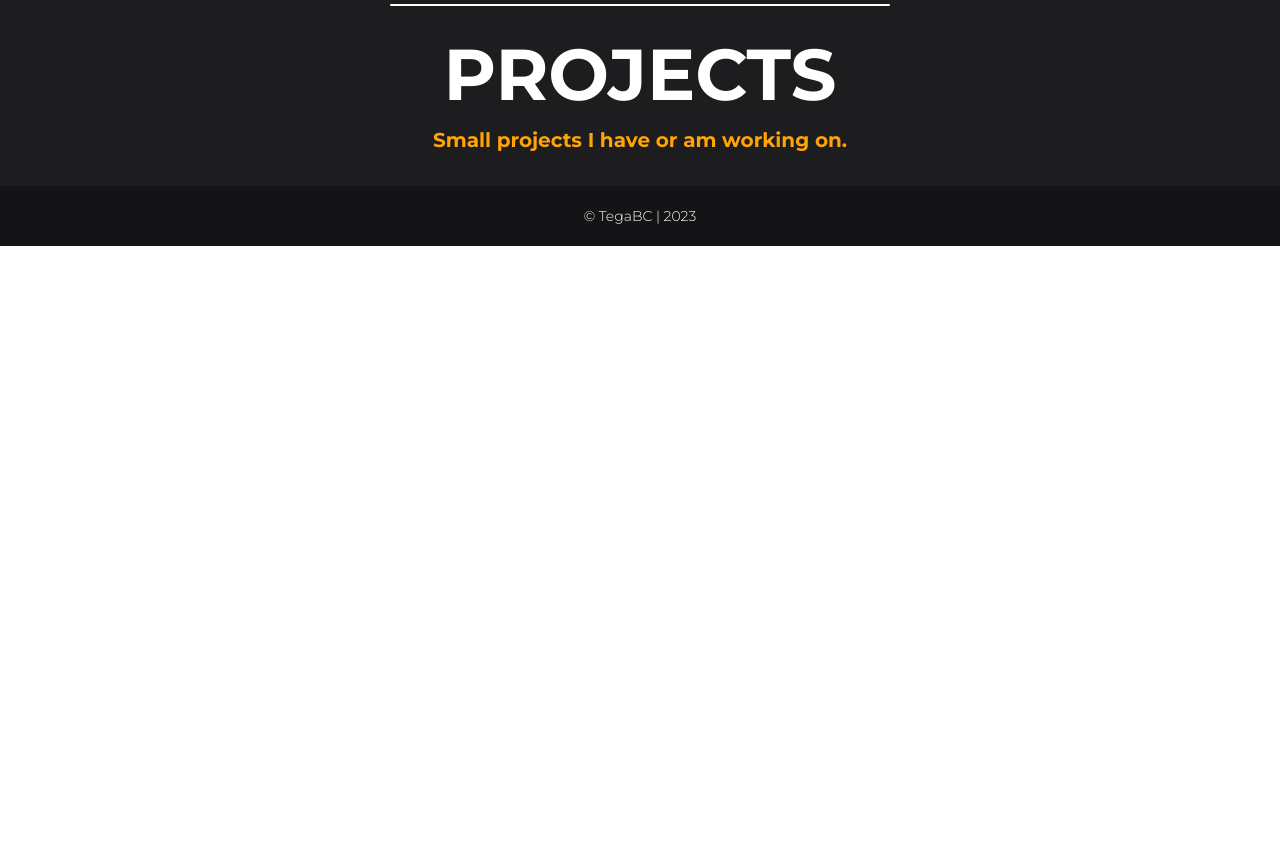
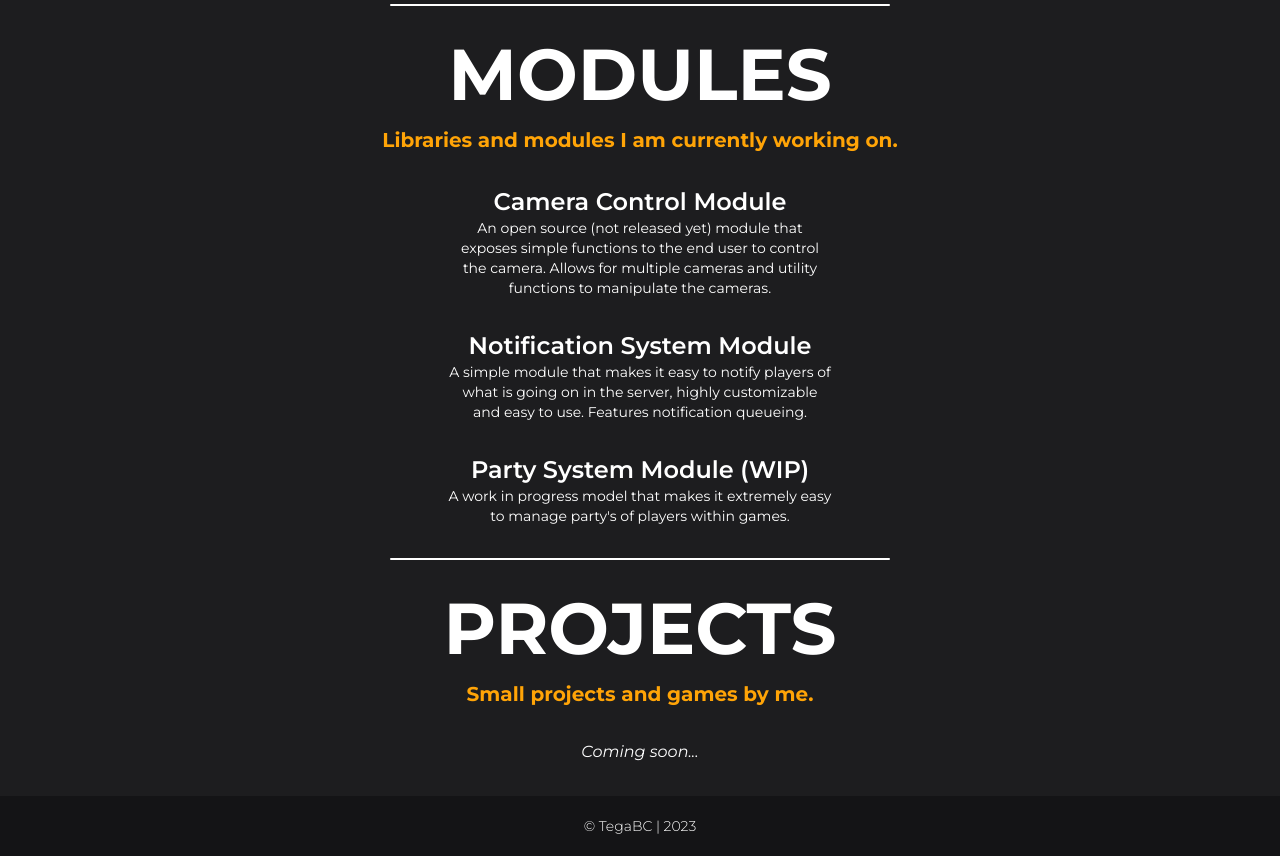
Before and after one commit to TegaBC/rblx-portfolio, a React (Vite) app: page /portfolio in a window 1280 px wide. Shown: the part 1600-2456 px from the top of the page. Before the commit the page ends 1846 px from the top, so only its background shows below. Built offline with nearby package versions, Linux system fonts and the light colour scheme.

Commit message:
added module section

```diff
--- a/src/pages/portfolio.jsx
+++ b/src/pages/portfolio.jsx
@@ -111,8 +111,32 @@ export default function PortfolioPage() {
             </div>
             <Divider />
             <div className="flex flex-col items-center bg-main pt-8 text-text">
+                <h1 className="text-7xl font-bold mb-4">MODULES</h1>
+                <h2 className="text-xl font-bold text-accent mb-8">Libraries and modules I am currently working on.</h2>
+
+                <div className="bg-main flex flex-col gap-8 items-center justify-center mb-8">
+                    <div className="text-center max-w-sm">
+                        <h1 className="font-semibold text-2xl">Camera Control Module</h1>
+                        <p className="text-sm">An open source (not released yet) module that exposes simple functions to the end user to control the camera. Allows for multiple cameras and utility functions to manipulate the cameras.</p>
+                    </div>
+                    <div className="text-center max-w-sm">
+                        <h1 className="font-semibold text-2xl">Notification System Module</h1>
+                        <p className="text-sm">A simple module that makes it easy to notify players of what is going on in the server, highly customizable and easy to use. Features notification queueing.</p>
+                    </div>
+                    <div className="text-center max-w-sm">
+                        <h1 className="font-semibold text-2xl">Party System Module (WIP)</h1>
+                        <p className="text-sm">A work in progress model that makes it extremely easy to manage party's of players within games.</p>
+                    </div>
+                </div>
+            </div>
+            <Divider />
+            <div className="flex flex-col items-center bg-main pt-8 text-text">
                 <h1 className="text-7xl font-bold mb-4">PROJECTS</h1>
-                <h2 className="text-xl font-bold text-accent mb-8">Small projects I have or am working on.</h2>
+                <h2 className="text-xl font-bold text-accent mb-8">Small projects and games by me.</h2>
+
+                <div className="bg-main flex flex-col gap-12 items-center justify-center mb-8">
+                    <h1 className="italic">Coming soon...</h1>
+                </div>
             </div>
             <Footer />
         </>
```
